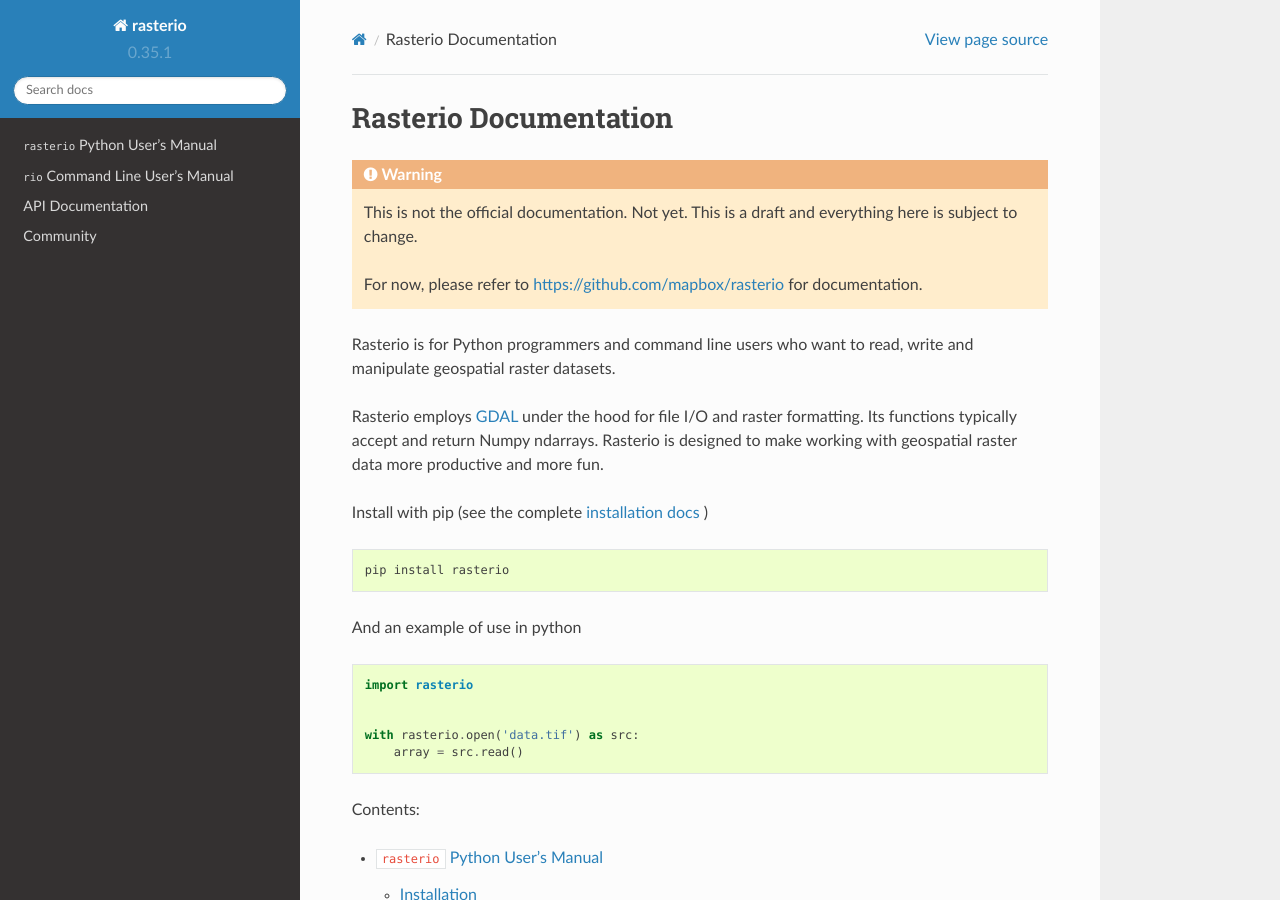
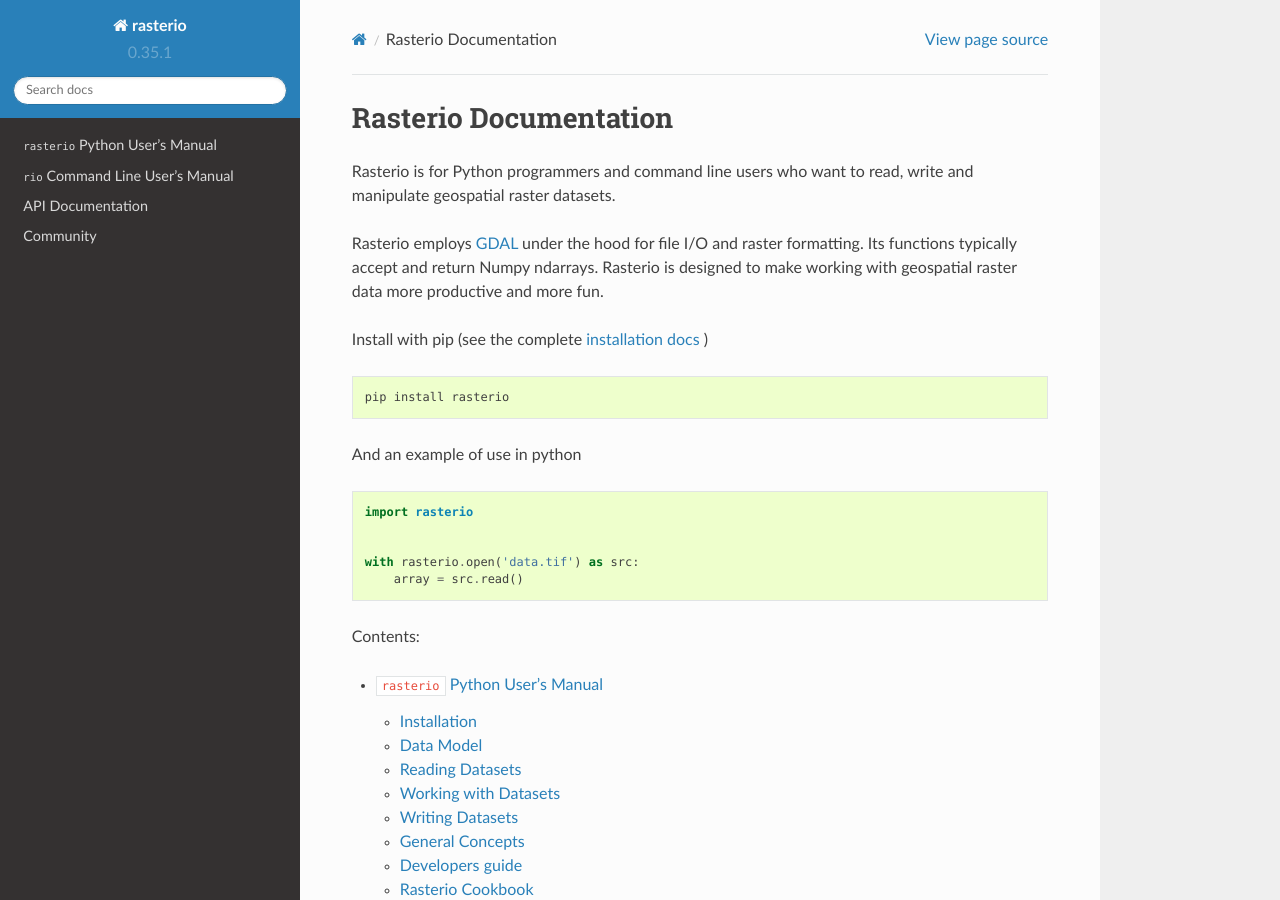
Before and after one commit to rasterio/rasterio, a Sphinx documentation site: the page built from docs/index.rst, in a window 1280 px wide and 900 px high. Built offline with Sphinx 7.4.7 and the Read the Docs theme 2.0.0, drawn with Linux system fonts in a browser that asks for light colours.

Commit message:
make it official, no warning

```diff
--- a/docs/index.rst
+++ b/docs/index.rst
@@ -1,12 +1,5 @@
 Rasterio Documentation
 ======================
-
-.. warning::
-    This is not the official documentation. Not yet.
-    This is a draft and everything here is subject to change.
-
-    For now, please refer to https://github.com/mapbox/rasterio
-    for documentation.
 
 Rasterio is for Python programmers and command line users
 who want to read, write and manipulate geospatial raster datasets.
```
